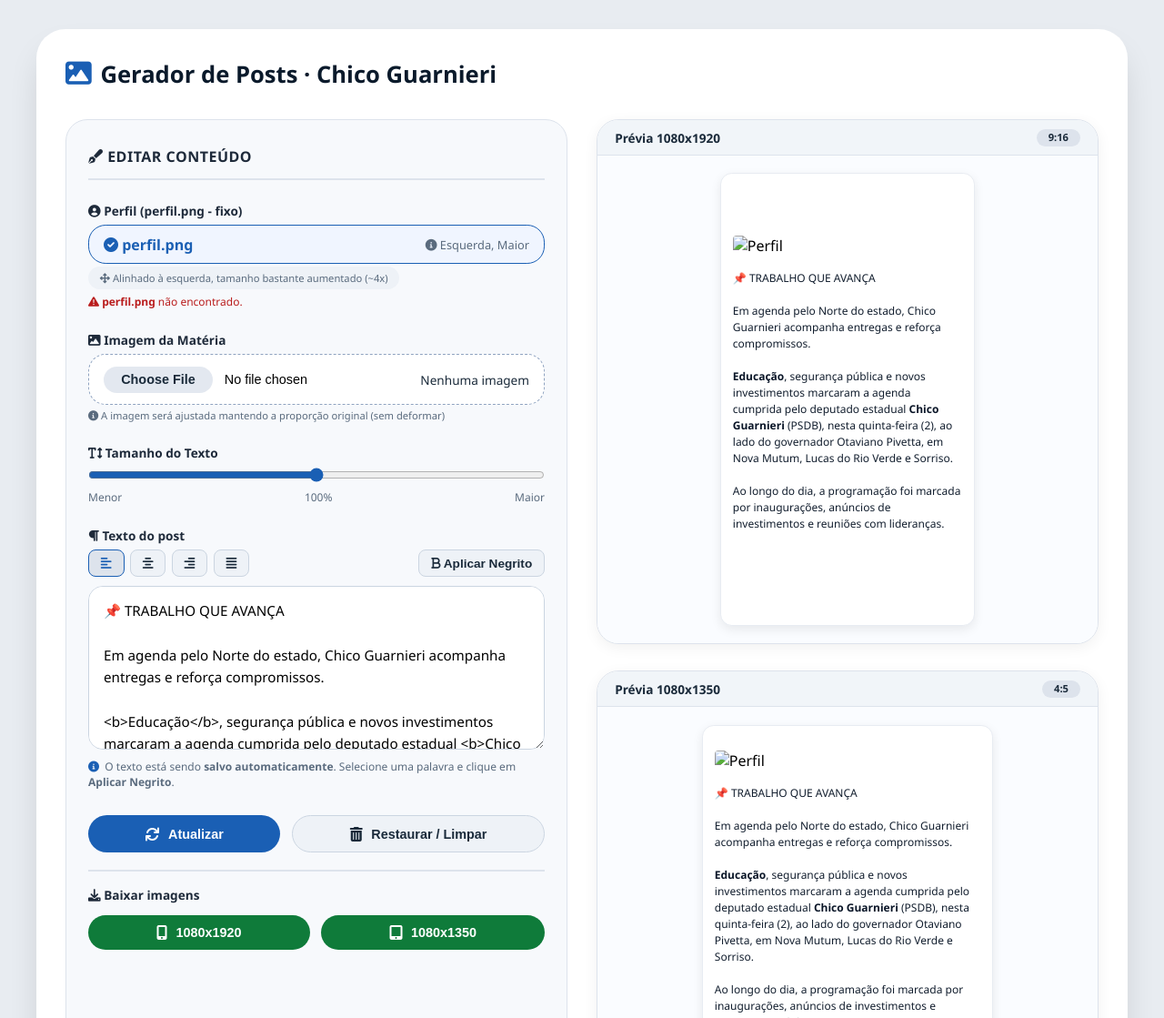
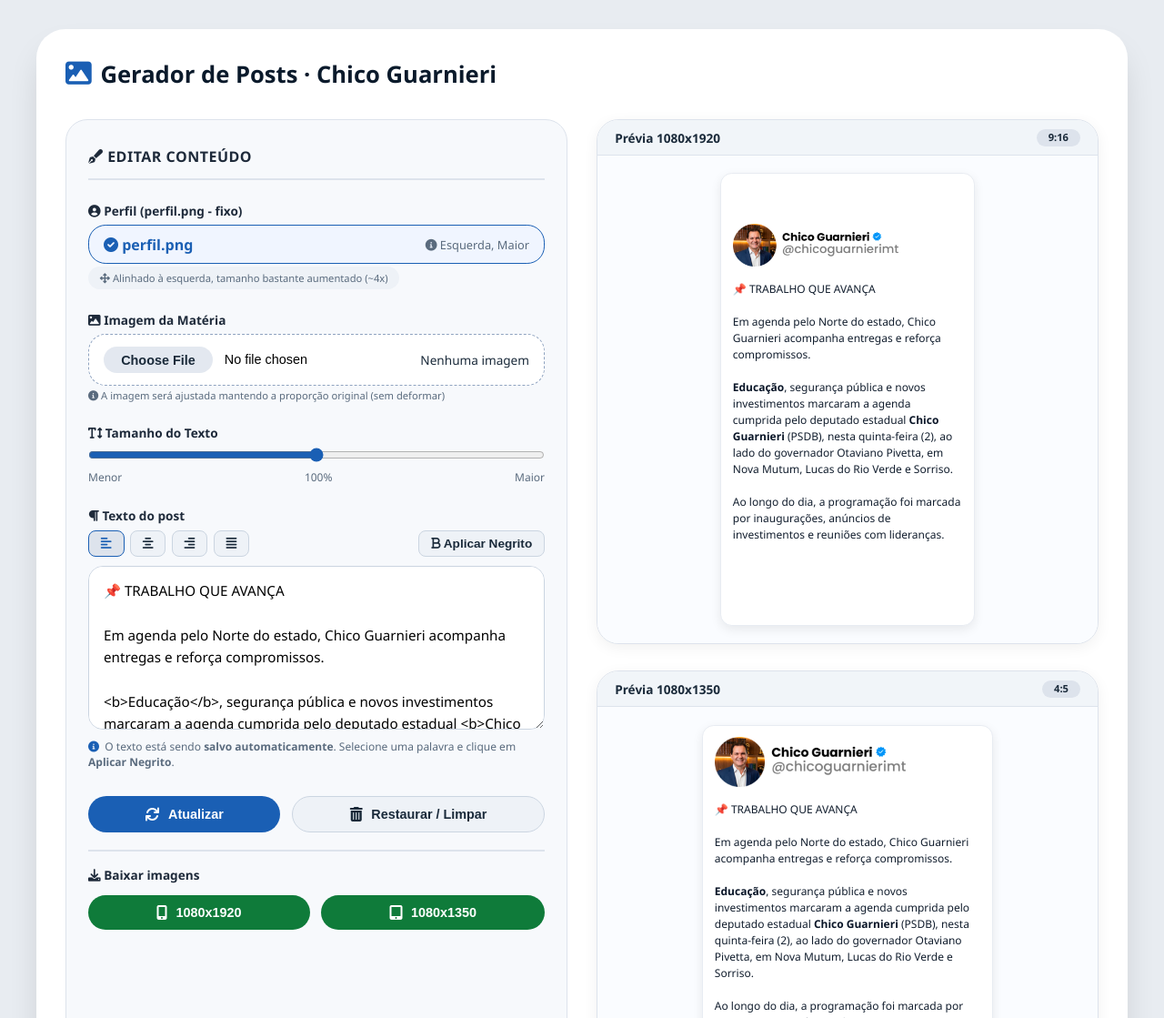
Before and after one commit to lucas-rocha-ramos/GABINETE-247, a plain HTML site: page pages/gerador-materias.html in a window 1280 px wide. Shown: the top 1119 px of the page at 91% size. Drawn offline with nearby package versions, Linux system fonts and the light colour scheme.

Commit message:
Update gerador-materias.html

```diff
--- a/pages/gerador-materias.html
+++ b/pages/gerador-materias.html
@@ -213,7 +213,6 @@
             background: #dde3ec;
         }
 
-        /* ===== BOTÕES DE FORMATAÇÃO E NEGRITO ===== */
         .toolbar {
             display: flex;
             gap: 0.4rem;
@@ -322,7 +321,6 @@
             margin-top: 0.8rem;
         }
 
-        /* Preview */
         .preview-section {
             display: flex;
             flex-direction: column;
@@ -382,14 +380,13 @@
         }
 
         .post-content {
-            padding: 0.8rem 0.8rem 2.5rem; /* Ajustado para deixar um espaço vazio na parte de baixo */
+            padding: 0.8rem 0.8rem 2.5rem;
             flex: 1;
             display: flex;
             flex-direction: column;
             justify-content: center;
         }
 
-        /* ===== PERFIL - DENTRO DO CONTEÚDO, PRÓXIMO AO TEXTO (~4X MAIOR) ===== */
         .post-profile {
             width: 100%;
             flex-shrink: 0;
@@ -453,7 +450,6 @@
             color: #1a5fb4;
         }
 
-        /* ===== CONTAINERS PARA DOWNLOAD ===== */
         #downloadContainer1080,
         #downloadContainer1350 {
             position: absolute;
@@ -473,14 +469,13 @@
         }
 
         .download-content {
-            padding: 45px 45px 160px 45px; /* Ajustado para deixar bastante espaço em branco na parte inferior da imagem real */
+            padding: 45px 45px 160px 45px;
             flex: 1;
             display: flex;
             flex-direction: column;
             justify-content: center;
         }
 
-        /* ===== PERFIL NO DOWNLOAD - DENTRO DO CONTEÚDO (~4X MAIOR) ===== */
         .download-profile {
             width: 100%;
             flex-shrink: 0;
@@ -561,7 +556,6 @@
             accent-color: #1a5fb4;
         }
 
-        /* ===== RESPONSIVIDADE (MOBILE) ===== */
         @media (max-width: 600px) {
             body {
                 padding: 0.5rem;
@@ -665,7 +659,6 @@
                 </div>
             </div>
 
-            <!-- CONTROLE: Slider de Tamanho do Texto -->
             <div class="field">
                 <label for="textSize"><i class="fas fa-text-height"></i> Tamanho do Texto</label>
                 <input type="range" id="textSize" min="50" max="150" value="100" style="width: 100%; margin-bottom: 0.5rem;">
@@ -677,7 +670,6 @@
             </div>
 
             <div class="field">
-                <!-- CONTROLES: Formatação e Negrito -->
                 <label style="margin-bottom: 0.4rem;"><i class="fas fa-paragraph"></i> Texto do post</label>
                 <div class="toolbar">
                     <button type="button" class="btn-format active" data-align="left" title="Alinhar à esquerda"><i class="fas fa-align-left"></i></button>
@@ -729,7 +721,6 @@ Ao longo do dia, a programação foi marcada por inaugurações, anúncios de in
             </div>
         </div>
 
-        <!-- PREVIEWS -->
         <div class="preview-section">
             <div class="card-preview">
                 <div class="card-header">
@@ -738,10 +729,9 @@ Ao longo do dia, a programação foi marcada por inaugurações, anúncios de in
                 </div>
                 <div class="card-body">
                     <div class="post-image" id="preview1080">
-                        <!-- Perfil e texto agrupados dentro de post-content -->
                         <div class="post-content" id="postContent1080">
                             <div class="post-profile">
-                                <img id="profilePreview1080" src="perfil.png" alt="Perfil" onerror="handleAvatarError()">
+                                <img id="profilePreview1080" src="../assets/perfil.png" alt="Perfil" onerror="handleAvatarError()">
                             </div>
                             <div class="post-text" id="textPreview1080">📌 TRABALHO QUE AVANÇA</div>
                             <div class="post-materia" id="materiaPreview1080">
@@ -759,10 +749,9 @@ Ao longo do dia, a programação foi marcada por inaugurações, anúncios de in
                 </div>
                 <div class="card-body">
                     <div class="post-image wide" id="preview1350">
-                        <!-- Perfil e texto agrupados dentro de post-content -->
                         <div class="post-content" id="postContent1350">
                             <div class="post-profile">
-                                <img id="profilePreview1350" src="perfil.png" alt="Perfil" onerror="handleAvatarError()">
+                                <img id="profilePreview1350" src="../assets/perfil.png" alt="Perfil" onerror="handleAvatarError()">
                             </div>
                             <div class="post-text" id="textPreview1350">📌 TRABALHO QUE AVANÇA</div>
                             <div class="post-materia" id="materiaPreview1350">
@@ -780,11 +769,10 @@ Ao longo do dia, a programação foi marcada por inaugurações, anúncios de in
     </div>
 </div>
 
-<!-- ===== DOWNLOAD CONTAINERS ===== -->
 <div id="downloadContainer1080">
     <div class="download-content" id="downloadContent1080">
         <div class="download-profile">
-            <img id="downloadProfile1080" src="perfil.png" alt="Perfil" crossorigin="anonymous">
+            <img id="downloadProfile1080" src="../assets/perfil.png" alt="Perfil" crossorigin="anonymous">
         </div>
         <div class="download-text" id="downloadText1080">📌 TRABALHO QUE AVANÇA</div>
         <div class="download-materia" id="downloadMateria1080">
@@ -796,7 +784,7 @@ Ao longo do dia, a programação foi marcada por inaugurações, anúncios de in
 <div id="downloadContainer1350">
     <div class="download-content" id="downloadContent1350">
         <div class="download-profile">
-            <img id="downloadProfile1350" src="perfil.png" alt="Perfil" crossorigin="anonymous">
+            <img id="downloadProfile1350" src="../assets/perfil.png" alt="Perfil" crossorigin="anonymous">
         </div>
         <div class="download-text" id="downloadText1350">📌 TRABALHO QUE AVANÇA</div>
         <div class="download-materia" id="downloadMateria1350">
@@ -819,13 +807,11 @@ Ao longo do dia, a programação foi marcada por inaugurações, anúncios de in
         const loading = document.getElementById('loading');
         const avatarError = document.getElementById('avatarError');
 
-        // Elementos Novos
         const textSizeSlider = document.getElementById('textSize');
         const textSizeVal = document.getElementById('textSizeVal');
         const btnBold = document.getElementById('btnBold');
         const alignBtns = document.querySelectorAll('.btn-format');
 
-        // Preview
         const textPreview1080 = document.getElementById('textPreview1080');
         const textPreview1350 = document.getElementById('textPreview1350');
         const materiaImg1080 = document.getElementById('materiaImg1080');
@@ -833,7 +819,6 @@ Ao longo do dia, a programação foi marcada por inaugurações, anúncios de in
         const postContent1080 = document.getElementById('postContent1080');
         const postContent1350 = document.getElementById('postContent1350');
 
-        // Download
         const downloadText1080 = document.getElementById('downloadText1080');
         const downloadText1350 = document.getElementById('downloadText1350');
         const downloadMateriaImg1080 = document.getElementById('downloadMateriaImg1080');
@@ -866,22 +851,22 @@ Ao longo do dia, a programação foi marcada por inaugurações, anúncios de in
         }
 
         function saveDraft() {
+            try {
                 localStorage.setItem('chicoPostText', textInput.value);
                 localStorage.setItem('chicoPostSize', textSizeSlider.value);
                 localStorage.setItem('chicoPostAlign', currentAlign);
                 if(materiaDataUrl) {
-                try {
                     localStorage.setItem('chicoPostImage', materiaDataUrl);
-                } catch(e) {
-                    // Ignora caso a imagem seja maior que a cota do localStorage (aprox 5mb)
-                    console.warn("Imagem grande demais para salvar no rascunho.");
-                }
                 } else {
                     localStorage.removeItem('chicoPostImage');
+                }
+            } catch(e) {
+                console.warn("Erro ao salvar rascunho:", e);
             }
         }
 
         function loadDraft() {
+            try {
                 const savedText = localStorage.getItem('chicoPostText');
                 const savedSize = localStorage.getItem('chicoPostSize');
                 const savedAlign = localStorage.getItem('chicoPostAlign');
@@ -901,34 +886,31 @@ Ao longo do dia, a programação foi marcada por inaugurações, anúncios de in
                 }
 
                 updateAlignButtons();
+            } catch(e) {
+                console.warn("Erro ao carregar rascunho:", e);
+            }
         }
 
         function updateAll() {
             const rawText = textInput.value;
             const htmlText = renderTextWithBold(rawText);
 
-            // Preview Text
             textPreview1080.innerHTML = htmlText || '&nbsp;';
             textPreview1350.innerHTML = htmlText || '&nbsp;';
-
-            // Download Text
             downloadText1080.innerHTML = htmlText || '&nbsp;';
             downloadText1350.innerHTML = htmlText || '&nbsp;';
 
-            // Ajuste de Tamanho do Texto via Slider
             const scale = parseInt(textSizeSlider.value) / 100;
             textPreview1080.style.fontSize = (0.75 * scale) + 'rem';
             textPreview1350.style.fontSize = (0.75 * scale) + 'rem';
             downloadText1080.style.fontSize = (28 * scale) + 'px';
             downloadText1350.style.fontSize = (24 * scale) + 'px';
 
-            // Ajuste de Alinhamento
             textPreview1080.style.textAlign = currentAlign;
             textPreview1350.style.textAlign = currentAlign;
             downloadText1080.style.textAlign = currentAlign;
             downloadText1350.style.textAlign = currentAlign;
 
-            // Matéria
             if (materiaDataUrl) {
                 materiaImg1080.src = materiaDataUrl;
                 materiaImg1080.style.display = 'block';
@@ -960,7 +942,6 @@ Ao longo do dia, a programação foi marcada por inaugurações, anúncios de in
                 downloadMateriaImg1350.style.display = 'none';
             }
 
-            // Centralizar Content
             postContent1080.style.justifyContent = 'center';
             postContent1350.style.justifyContent = 'center';
             downloadContent1080.style.justifyContent = 'center';
@@ -981,7 +962,7 @@ Ao longo do dia, a programação foi marcada por inaugurações, anúncios de in
             const img = new Image();
             img.onload = () => avatarError.classList.remove('show');
             img.onerror = () => avatarError.classList.add('show');
-            img.src = 'perfil.png';
+            img.src = '../assets/perfil.png';
         }
 
         async function downloadImage(container, filename) {
@@ -1025,7 +1006,6 @@ Ao longo do dia, a programação foi marcada por inaugurações, anúncios de in
                     setTimeout(() => statusMsg.classList.remove('show'), 3000);
                 };
 
-                // iOS: Chama a aba de compartilhamento que tem a opção "Salvar Imagem"
                 if (isIOS && navigator.canShare) {
                     canvas.toBlob(async (blob) => {
                         const file = new File([blob], filename, { type: 'image/png' });
@@ -1038,7 +1018,6 @@ Ao longo do dia, a programação foi marcada por inaugurações, anúncios de in
                                 statusText.textContent = `✅ Selecione "Salvar Imagem"!`;
                                 setTimeout(() => statusMsg.classList.remove('show'), 3000);
                             } catch (e) {
-                                // Se o usuário cancelar ou a API falhar, não fazemos nada (ou usamos fallback)
                                 if (e.name !== 'AbortError') doFallback();
                             }
                         } else {
@@ -1059,7 +1038,6 @@ Ao longo do dia, a programação foi marcada por inaugurações, anúncios de in
             }
         }
 
-        // Eventos
         updateBtn.addEventListener('click', updateAll);
 
         textSizeSlider.addEventListener('input', function() {
@@ -1103,7 +1081,6 @@ Ao longo do dia, a programação foi marcada por inaugurações, anúncios de in
             textSizeVal.textContent = '100%';
             currentAlign = 'left';
 
-            // Limpa o Storage
             localStorage.removeItem('chicoPostText');
             localStorage.removeItem('chicoPostSize');
             localStorage.removeItem('chicoPostAlign');
@@ -1152,7 +1129,6 @@ Ao longo do dia, a programação foi marcada por inaugurações, anúncios de in
             saveDraft();
         });
 
-        // Inicializar
         if (!localStorage.getItem('chicoPostText')) {
             textInput.value = DEFAULT_TEXT;
         }
```
Lines whose indentation alone changed are shown as unchanged.
